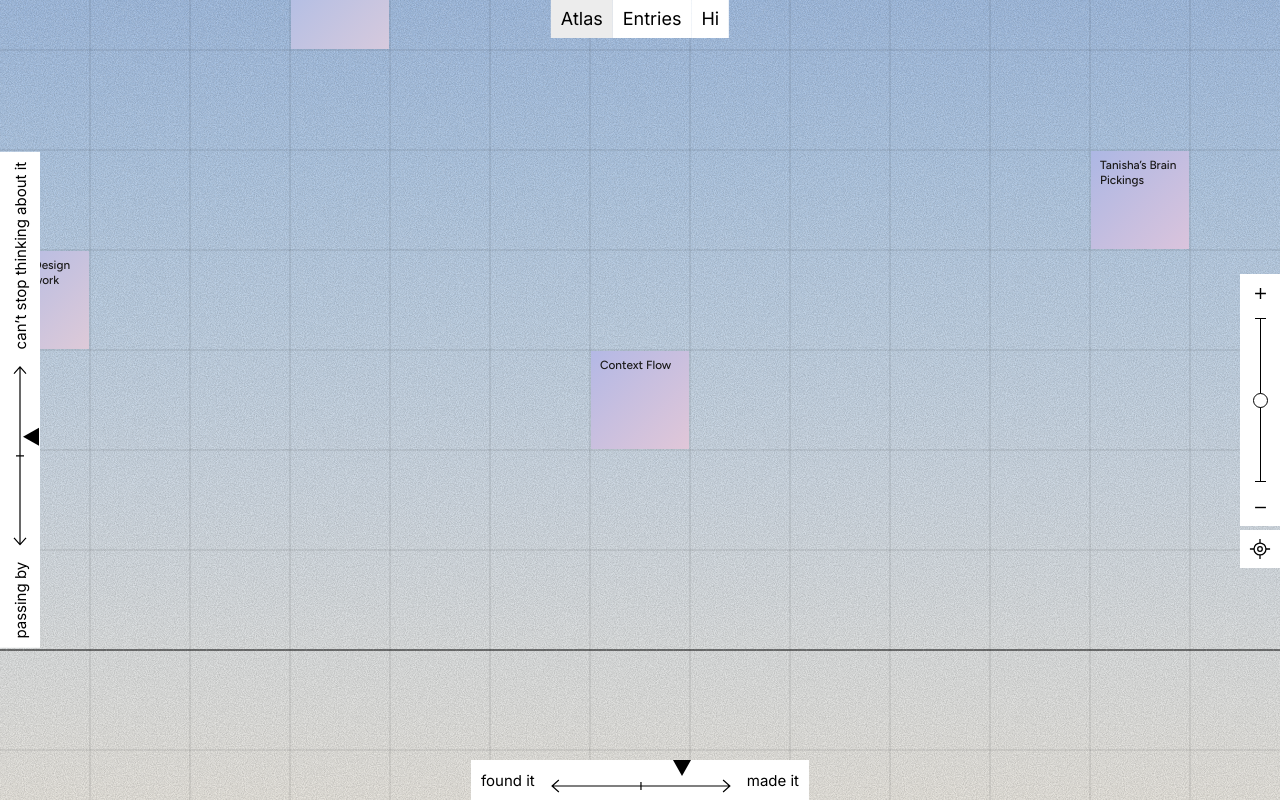
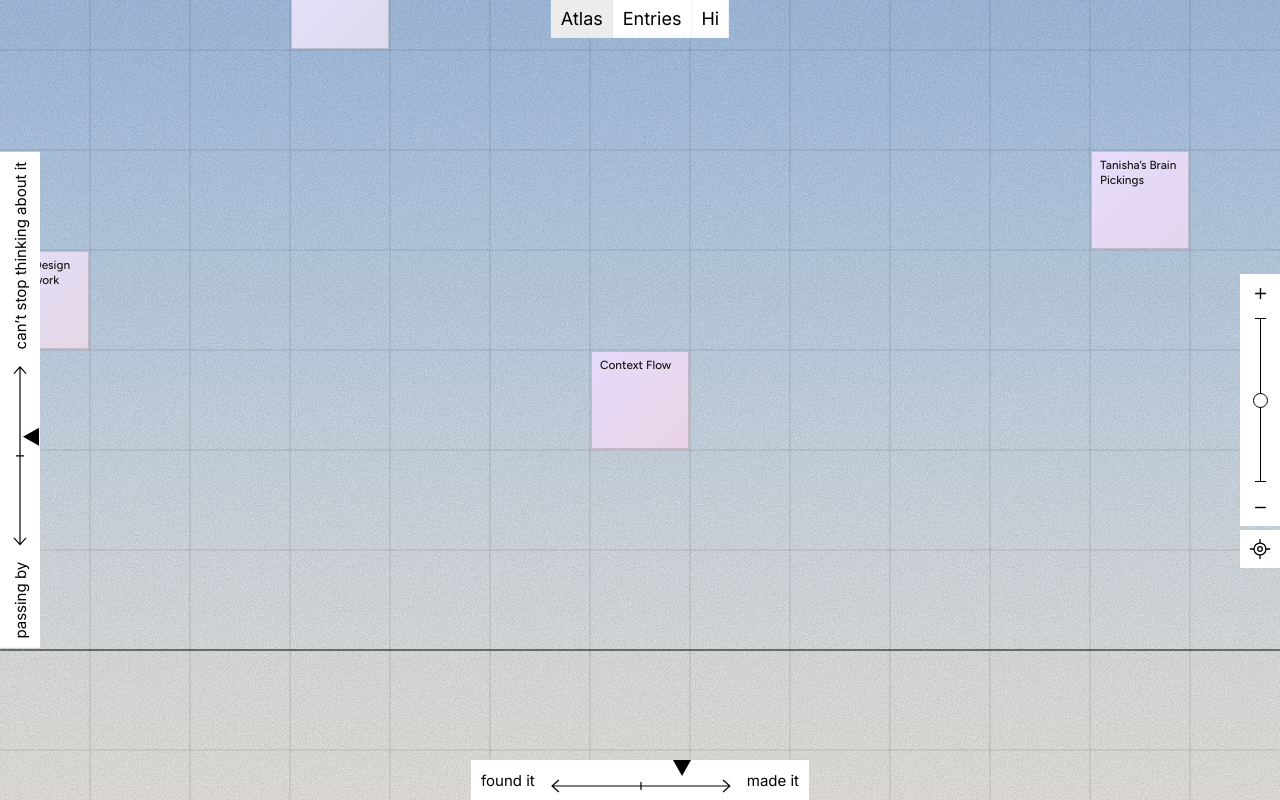
Before and after one commit to tanisha-ship-it/attention-atlas, a plain HTML site: page index.html in a window 1280 px wide. Drawn offline with Linux system fonts and the light colour scheme.

Commit message:
Upper text tiles: paler washes and a hairline edge so they stand out on the blue

```diff
--- a/app.js
+++ b/app.js
@@ -401,8 +401,8 @@ function wrapText(text, maxW) {
 //   down at "passing by"                  → warm (butter/sand when found, peach/rose when made)
 // Moving an entry changes its colour.
 const WASH = {
-  top:    { found: ['#a6cbe8', '#d3e6d6'], made: ['#9db7e6', '#cdbfe6'] },
-  middle: { found: ['#bdb3e4', '#f1c9d2'], made: ['#c4b4e2', '#f0c3cf'] },
+  top:    { found: ['#e3f0ff', '#cdf0da'], made: ['#ebe3ff', '#d3daff'] },   // pale, so they stand out on the blue
+  middle: { found: ['#ddd1fa', '#fbd0da'], made: ['#e2cff7', '#fcc9d5'] },
   bottom: { found: ['#f1e2ad', '#f3c9a6'], made: ['#f3cdae', '#ecbccb'] },
 };
 const hexRGB = (h) => [1, 3, 5].map((i) => parseInt(h.slice(i, i + 2), 16));
@@ -426,6 +426,9 @@ function drawTextCell(cell, x, y, w, h) {
   g.addColorStop(0, wash[0]); g.addColorStop(1, wash[1]);
   ctx.fillStyle = g;
   ctx.fillRect(x + 1, y + 1, w - 2, h - 2);
+  ctx.strokeStyle = 'rgba(26,25,24,.16)';   // a hairline edge keeps the tile defined on any part of the map
+  ctx.lineWidth = 1;
+  ctx.strokeRect(x + 1.5, y + 1.5, w - 3, h - 3);
   const pad = w * 0.1;
   const size = w * 0.118;
   ctx.save();
--- a/index.html
+++ b/index.html
@@ -156,6 +156,6 @@
       </div>
     </div>
     <script src="palettes.js?v=16"></script>
-    <script src="app.js?v=55"></script>
+    <script src="app.js?v=57"></script>
   </body>
 </html>
```
